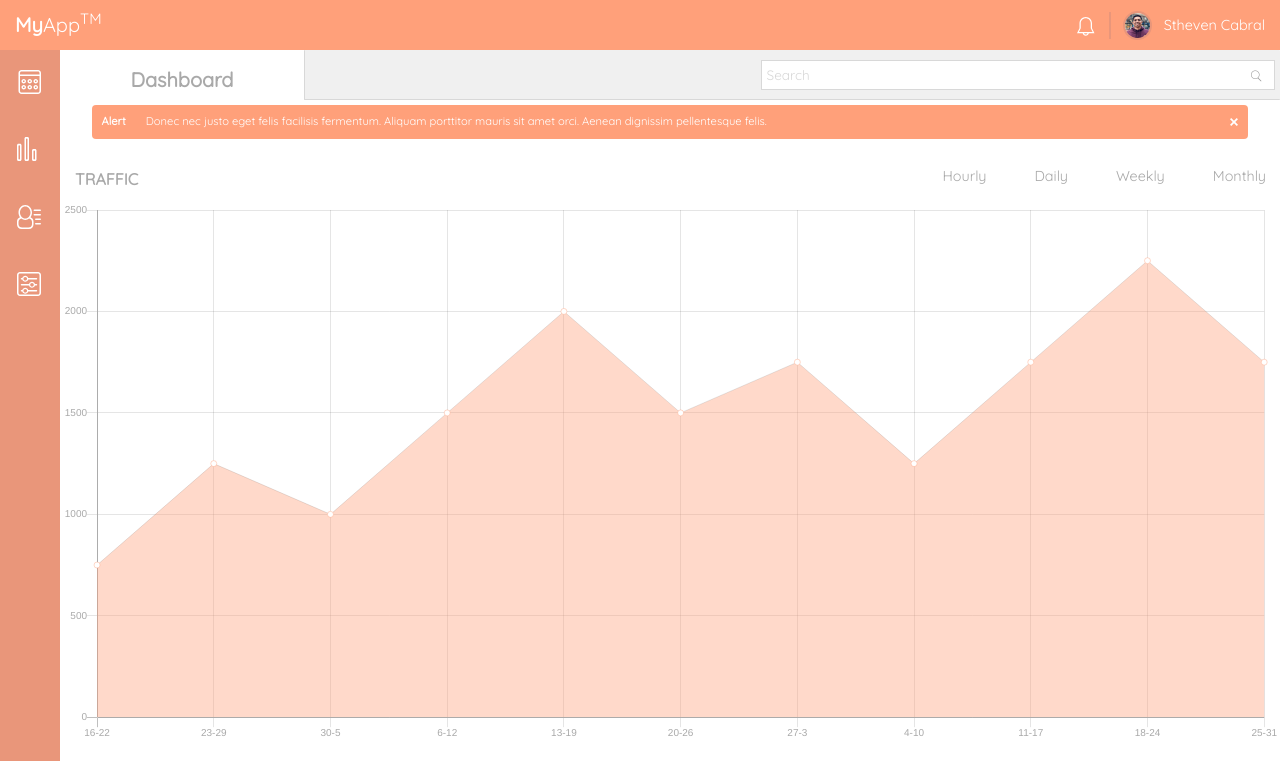
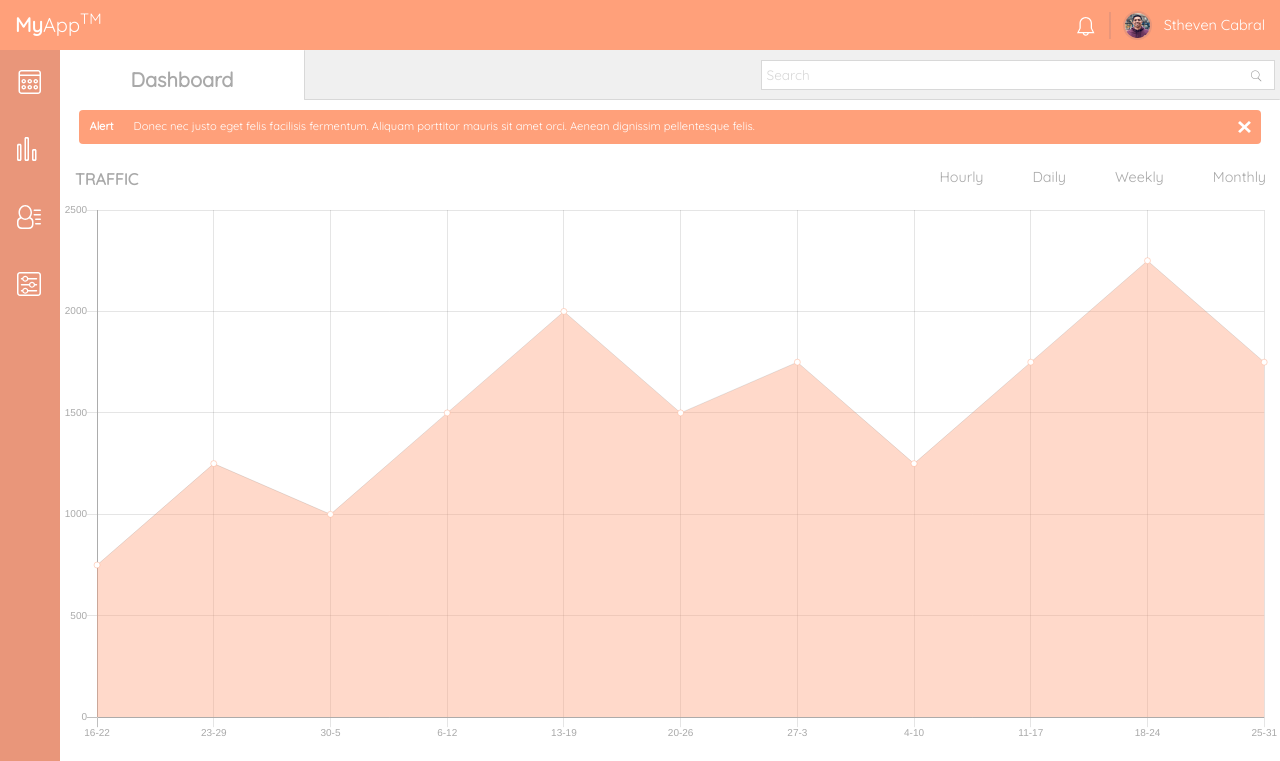
Before and after one commit to Stheven-Cabral/Web_App_Dashboard, a plain HTML site: page index.html in a window 1280 px wide. Shown: the top 761 px of the page. Drawn offline with nearby package versions, Linux system fonts and the light colour scheme.

Commit message:
02272020  1708

```diff
--- a/css/styles.css
+++ b/css/styles.css
@@ -167,7 +167,7 @@ main {
     justify-content: space-between;
     height:auto;
     width: 94%;
-    margin: 5px auto;
+    margin: 10px auto 0px;
     background-color: lightsalmon;
     border-radius: 4px;
     color: white;
@@ -190,6 +190,9 @@ main {
 
 .x-out {
     padding-right: 5px;
+    height: 12.5px;
+    vertical-align: middle;
+    align-self: center;
 }
 
 /* Styles for traffic section */
@@ -452,6 +455,10 @@ main {
     background-color: rgb(243, 243, 243);
 }
 
+.member-search {
+    height: 21px;
+}
+
 .form-area {
     height: 100px;
     overflow: auto;
@@ -649,12 +656,17 @@ main {
         border-right: 1px solid rgb(216, 216, 216);
     }
 
-/* Grid styles at 1024px Resolution */
+/* MEDIA QUERY AT 1024px RESOLUTION */
 @media (min-width: 1024px) {
 
     /* Main Header Section Adjustments */
     .headline {
         font-size: 1.25rem;
+    }
+
+    /* Alerts Section Adjustment */
+    .alerts-container {
+        width: 96%;
     }
 
     /* Traffic Section Adjustments */
@@ -667,7 +679,8 @@ main {
         margin-left: 30px;
         font-size: 0.9rem;
         height: 30px;
-        padding-top: 5.5px;
+        padding-top: 6px;
+        padding-left: 10px;
     }
 
     /* Daily, Mobile, New Members, Activity, Message, and Settings Section Header Font Adjustments */
```
